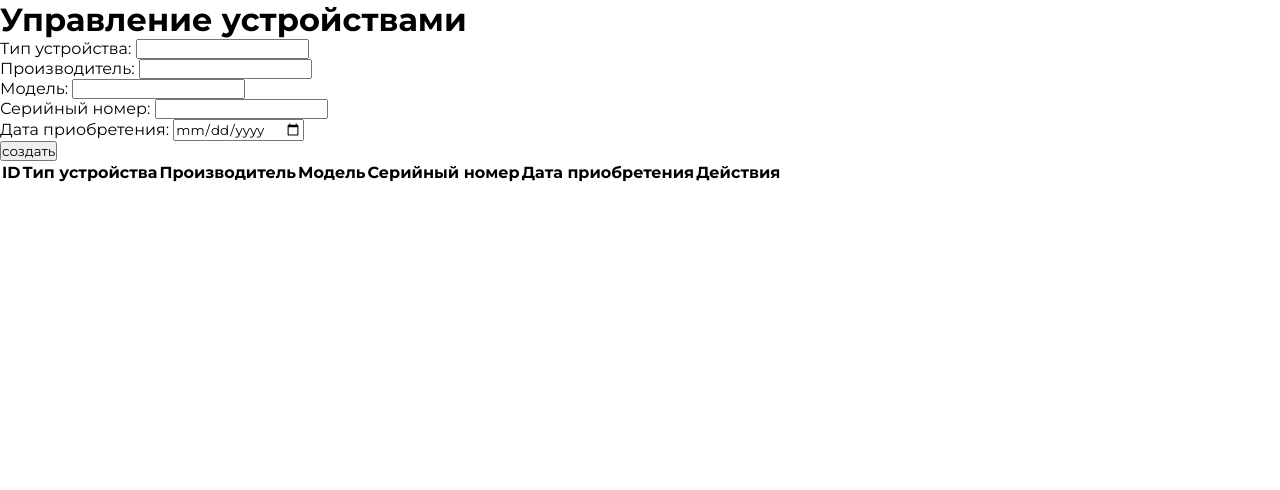
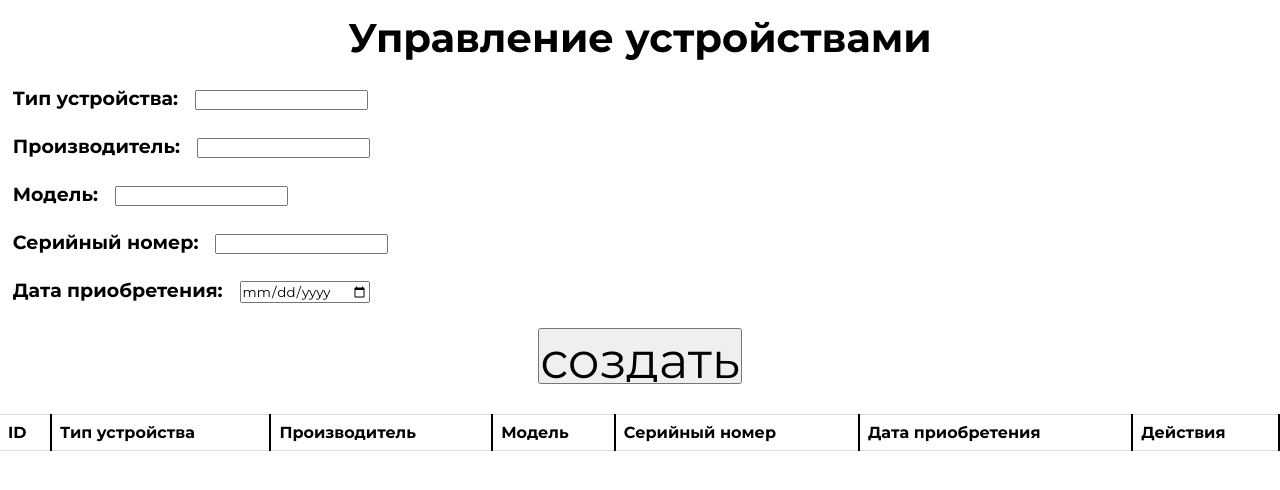
Before and after one commit to stick231/php-Computer-equipment-accounting-systems-, a PHP site: page / in a window 1280 px wide. Shown: the top 490 px of the page. Run offline with PHP 8.4, Linux system fonts and the light colour scheme; data that the repository does not hold is empty.

Commit message:
add style

```diff
--- a/style.css
+++ b/style.css
@@ -5,3 +5,66 @@
     margin: 0;
     font-family:  "Montserrat", sans-serif;
 }
+
+body{
+}
+
+h1{
+    text-align: center;
+    font-size: 40px;
+    margin: 1% 0 2% 0;
+}
+
+label{
+    font-size: 19px;
+    font-weight: bold;
+    margin: 1%;
+}
+
+input:not([type="submit"]){
+    margin-bottom: 25px;
+}
+
+#button-create {
+    cursor: pointer;
+    width: 16vw;
+    height: 7vh;
+    margin-bottom: 30px;
+    display: block;
+    margin-left: auto;
+    margin-right: auto;
+    font-size: 50px;
+}
+
+input:active, :hover, :focus {
+    outline: 0;
+    outline-offset: 0;
+}
+
+#search-inp{
+    width: 200px;
+    height: 20px;
+}
+
+#search_btn{
+    width: 100px;
+    height: 25px;
+}
+
+table#devicesTable {
+    width: 100%;
+    max-width: 100vw;
+    border-collapse: collapse;
+}
+
+table#devicesTable th,
+table#devicesTable td {
+    padding: 8px;
+    text-align: left;
+    border-bottom: 1px solid #ddd;
+    border-right: 2px solid black;
+}
+
+th {
+    border-top: 1px solid #ddd;
+}
```
